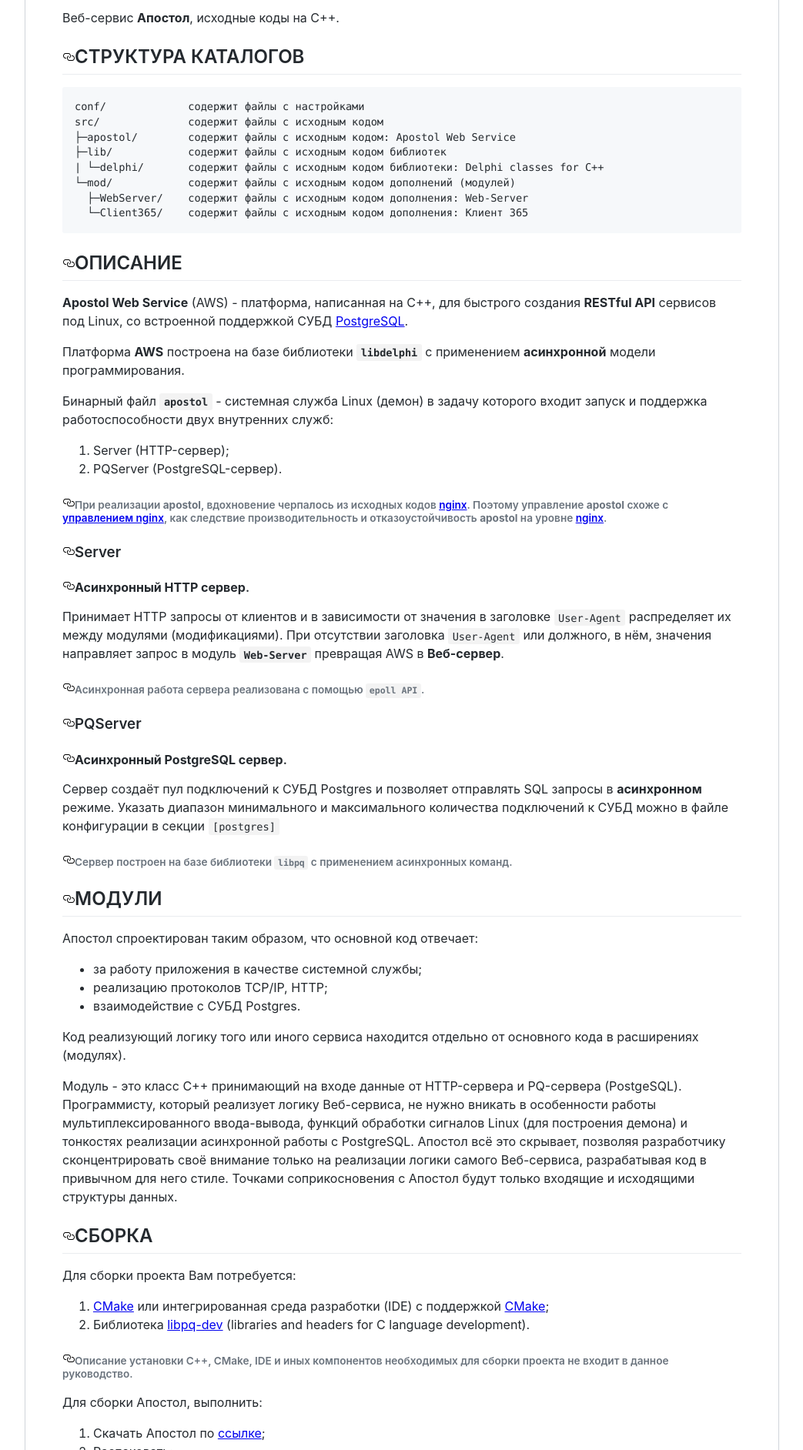
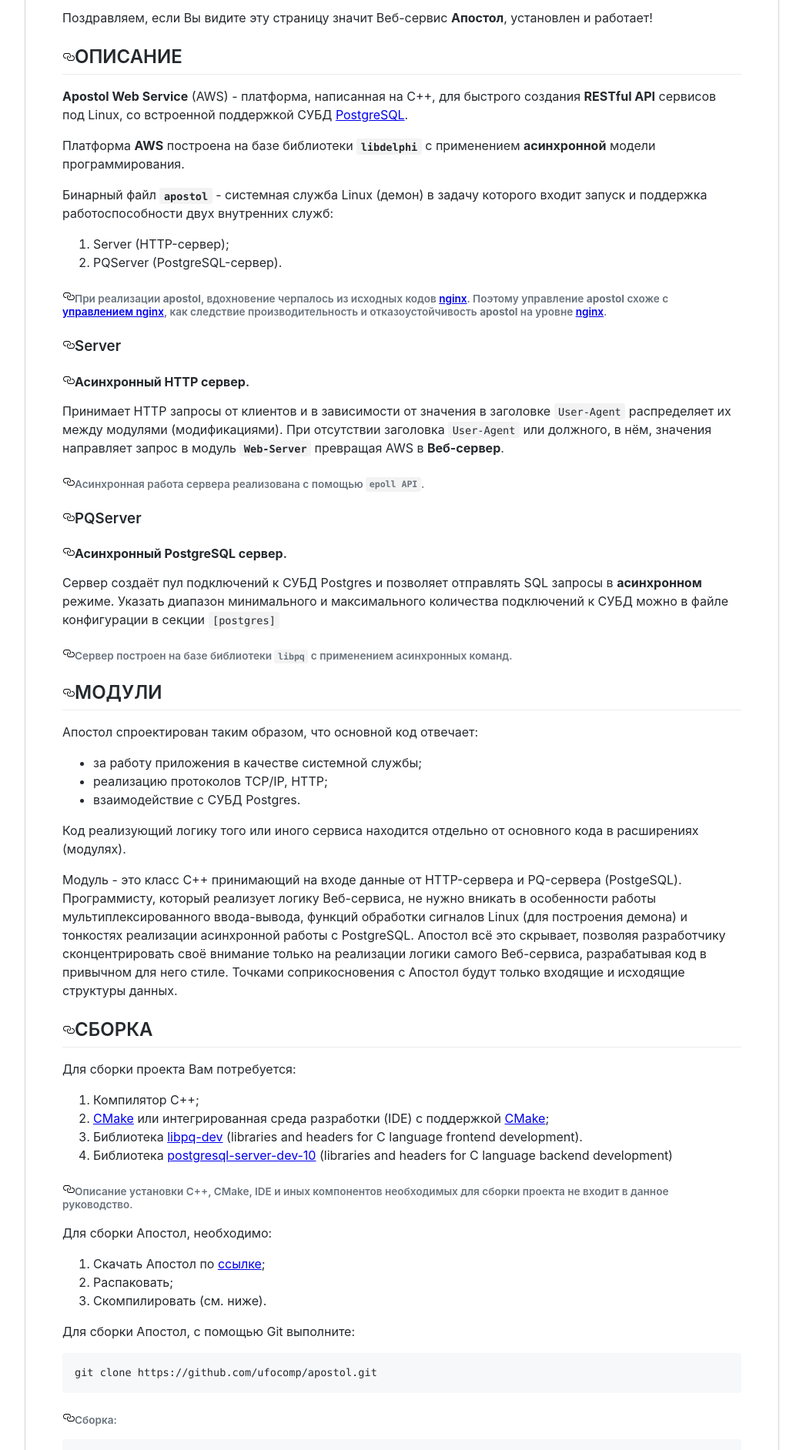
Before and after one commit to apostoldevel/apostol, a plain HTML site: page doc/www/index.html in a window 1280 px wide. Shown: the part 139-2023 px from the top of the page at 77% size, without its empty margins (118-1161 px from the left). Drawn offline with Linux system fonts and the light colour scheme.

Commit message:
update: README.md

```diff
--- a/doc/www/index.html
+++ b/doc/www/index.html
@@ -212,22 +212,12 @@
         <div id="readme" class="Box Box--condensed instapaper_body md js-code-block-container">
         <div class="Box-header d-flex flex-items-center flex-justify-between px-2">
                 <h3 class="Box-title pr-3">
-                        Поздравляем, если Вы видите эту страницу значит Веб-сервис <strong>Апостол</strong>, установлен и работает!
+                        Welcome to Apostol Web Service
                 </h3>
         </div>
                 <div class="Box-body">
                         <article class="markdown-body entry-content p-5" itemprop="text"><h1><a id="user-content-apostol-web-service" class="anchor" aria-hidden="true" href="#apostol-web-service"><svg class="octicon octicon-link" viewBox="0 0 16 16" version="1.1" width="16" height="16" aria-hidden="true"><path fill-rule="evenodd" d="M4 9h1v1H4c-1.5 0-3-1.69-3-3.5S2.55 3 4 3h4c1.45 0 3 1.69 3 3.5 0 1.41-.91 2.72-2 3.25V8.59c.58-.45 1-1.27 1-2.09C10 5.22 8.98 4 8 4H4c-.98 0-2 1.22-2 2.5S3 9 4 9zm9-3h-1v1h1c1 0 2 1.22 2 2.5S13.98 12 13 12H9c-.98 0-2-1.22-2-2.5 0-.83.42-1.64 1-2.09V6.25c-1.09.53-2 1.84-2 3.25C6 11.31 7.55 13 9 13h4c1.45 0 3-1.69 3-3.5S14.5 6 13 6z"></path></svg></a>Apostol Web Service</h1>
-                        <p>Веб-сервис <strong>Апостол</strong>, исходные коды на C++.</p>
-                        <h2><a id="user-content-структура-каталогов" class="anchor" aria-hidden="true" href="#структура-каталогов"><svg class="octicon octicon-link" viewBox="0 0 16 16" version="1.1" width="16" height="16" aria-hidden="true"><path fill-rule="evenodd" d="M4 9h1v1H4c-1.5 0-3-1.69-3-3.5S2.55 3 4 3h4c1.45 0 3 1.69 3 3.5 0 1.41-.91 2.72-2 3.25V8.59c.58-.45 1-1.27 1-2.09C10 5.22 8.98 4 8 4H4c-.98 0-2 1.22-2 2.5S3 9 4 9zm9-3h-1v1h1c1 0 2 1.22 2 2.5S13.98 12 13 12H9c-.98 0-2-1.22-2-2.5 0-.83.42-1.64 1-2.09V6.25c-1.09.53-2 1.84-2 3.25C6 11.31 7.55 13 9 13h4c1.45 0 3-1.69 3-3.5S14.5 6 13 6z"></path></svg></a>СТРУКТУРА КАТАЛОГОВ</h2>
-                        <pre><code>conf/             содержит файлы с настройками
-src/              содержит файлы с исходным кодом
-├─apostol/        содержит файлы с исходным кодом: Apostol Web Service
-├─lib/            содержит файлы с исходным кодом библиотек
-| └─delphi/       содержит файлы с исходным кодом библиотеки: Delphi classes for C++
-└─mod/            содержит файлы с исходным кодом дополнений (модулей)
-  ├─WebServer/    содержит файлы с исходным кодом дополнения: Web-Server
-  └─Client365/    содержит файлы с исходным кодом дополнения: Клиент 365
-</code></pre>
+                                <p>Поздравляем, если Вы видите эту страницу значит Веб-сервис <strong>Апостол</strong>, установлен и работает!</p>
                                 <h2><a id="user-content-описание" class="anchor" aria-hidden="true" href="#описание"><svg class="octicon octicon-link" viewBox="0 0 16 16" version="1.1" width="16" height="16" aria-hidden="true"><path fill-rule="evenodd" d="M4 9h1v1H4c-1.5 0-3-1.69-3-3.5S2.55 3 4 3h4c1.45 0 3 1.69 3 3.5 0 1.41-.91 2.72-2 3.25V8.59c.58-.45 1-1.27 1-2.09C10 5.22 8.98 4 8 4H4c-.98 0-2 1.22-2 2.5S3 9 4 9zm9-3h-1v1h1c1 0 2 1.22 2 2.5S13.98 12 13 12H9c-.98 0-2-1.22-2-2.5 0-.83.42-1.64 1-2.09V6.25c-1.09.53-2 1.84-2 3.25C6 11.31 7.55 13 9 13h4c1.45 0 3-1.69 3-3.5S14.5 6 13 6z"></path></svg></a>ОПИСАНИЕ</h2>
                                 <p><strong>Apostol Web Service</strong> (AWS) - платформа, написанная на C++, для быстрого создания <strong>RESTful API</strong>
                                         сервисов под Linux, со встроенной поддержкой СУБД <a href="https://www.postgresql.org/" rel="nofollow">PostgreSQL</a>.</p>
@@ -263,25 +253,28 @@
                                         функций обработки сигналов Linux (для построения демона) и тонкостях реализации асинхронной работы с PostgreSQL.
                                         Апостол всё это скрывает, позволяя разработчику сконцентрировать своё внимание только на реализации логики самого
                                         Веб-сервиса, разрабатывая код в привычном для него стиле. Точками соприкосновения с Апостол будут только входящие
-                                и исходящими структуры данных.</p>
+                                        и исходящие структуры данных.</p>
                                 <h2><a id="user-content-сборка" class="anchor" aria-hidden="true" href="#сборка"><svg class="octicon octicon-link" viewBox="0 0 16 16" version="1.1" width="16" height="16" aria-hidden="true"><path fill-rule="evenodd" d="M4 9h1v1H4c-1.5 0-3-1.69-3-3.5S2.55 3 4 3h4c1.45 0 3 1.69 3 3.5 0 1.41-.91 2.72-2 3.25V8.59c.58-.45 1-1.27 1-2.09C10 5.22 8.98 4 8 4H4c-.98 0-2 1.22-2 2.5S3 9 4 9zm9-3h-1v1h1c1 0 2 1.22 2 2.5S13.98 12 13 12H9c-.98 0-2-1.22-2-2.5 0-.83.42-1.64 1-2.09V6.25c-1.09.53-2 1.84-2 3.25C6 11.31 7.55 13 9 13h4c1.45 0 3-1.69 3-3.5S14.5 6 13 6z"></path></svg></a>СБОРКА</h2>
                                 <p>Для сборки проекта Вам потребуется:</p>
                                 <ol>
+                                        <li>Компилятор C++;</li>
                                         <li><a href="https://cmake.org" rel="nofollow">CMake</a> или интегрированная среда разработки (IDE) с поддержкой <a href="https://cmake.org" rel="nofollow">CMake</a>;</li>
-                                <li>Библиотека <a href="https://www.postgresql.org/download/" rel="nofollow">libpq-dev</a> (libraries and headers for C language development).</li>
+                                        <li>Библиотека <a href="https://www.postgresql.org/download/" rel="nofollow">libpq-dev</a> (libraries and headers for C language frontend development).</li>
+                                        <li>Библиотека <a href="https://www.postgresql.org/download/" rel="nofollow">postgresql-server-dev-10</a> (libraries and headers for C language backend development)</li>
                                 </ol>
                                 <h6><a id="user-content-описание-установки-c-cmake-ide-и-иных-компонентов-необходимых-для-сборки-проекта-не-входит-в-данное-руководство" class="anchor" aria-hidden="true" href="#описание-установки-c-cmake-ide-и-иных-компонентов-необходимых-для-сборки-проекта-не-входит-в-данное-руководство"><svg class="octicon octicon-link" viewBox="0 0 16 16" version="1.1" width="16" height="16" aria-hidden="true"><path fill-rule="evenodd" d="M4 9h1v1H4c-1.5 0-3-1.69-3-3.5S2.55 3 4 3h4c1.45 0 3 1.69 3 3.5 0 1.41-.91 2.72-2 3.25V8.59c.58-.45 1-1.27 1-2.09C10 5.22 8.98 4 8 4H4c-.98 0-2 1.22-2 2.5S3 9 4 9zm9-3h-1v1h1c1 0 2 1.22 2 2.5S13.98 12 13 12H9c-.98 0-2-1.22-2-2.5 0-.83.42-1.64 1-2.09V6.25c-1.09.53-2 1.84-2 3.25C6 11.31 7.55 13 9 13h4c1.45 0 3-1.69 3-3.5S14.5 6 13 6z"></path></svg></a>Описание установки C++, CMake, IDE и иных компонентов необходимых для сборки проекта не входит в данное руководство.</h6>
-                        <p>Для сборки Апостол, выполнить:</p>
+                                <p>Для сборки Апостол, необходимо:</p>
                                 <ol>
                                         <li>Скачать Апостол по <a href="https://github.com/ufocomp/apostol/archive/master.zip">ссылке</a>;</li>
                                         <li>Распаковать;</li>
                                         <li>Скомпилировать (см. ниже).</li>
                                 </ol>
-                        <p>Для сборки Апостол, с помощью Git выполнить:</p>
+                                <p>Для сборки Апостол, с помощью Git выполните:</p>
                                 <pre><code>git clone https://github.com/ufocomp/apostol.git
 </code></pre>
-                        <p>Скомпилировать:</p>
+                                <h6><a id="user-content-сборка-1" class="anchor" aria-hidden="true" href="#сборка-1"><svg class="octicon octicon-link" viewBox="0 0 16 16" version="1.1" width="16" height="16" aria-hidden="true"><path fill-rule="evenodd" d="M4 9h1v1H4c-1.5 0-3-1.69-3-3.5S2.55 3 4 3h4c1.45 0 3 1.69 3 3.5 0 1.41-.91 2.72-2 3.25V8.59c.58-.45 1-1.27 1-2.09C10 5.22 8.98 4 8 4H4c-.98 0-2 1.22-2 2.5S3 9 4 9zm9-3h-1v1h1c1 0 2 1.22 2 2.5S13.98 12 13 12H9c-.98 0-2-1.22-2-2.5 0-.83.42-1.64 1-2.09V6.25c-1.09.53-2 1.84-2 3.25C6 11.31 7.55 13 9 13h4c1.45 0 3-1.69 3-3.5S14.5 6 13 6z"></path></svg></a>Сборка:</h6>
                                 <pre><code>cd apostol
+cmake -DCMAKE_BUILD_TYPE=Release -G "CodeBlocks - Unix Makefiles" . -B cmake-build-release
 cmake --build cmake-build-release --target apostol -- -j 4
 </code></pre>
                                 <h2><a id="user-content-установка" class="anchor" aria-hidden="true" href="#установка"><svg class="octicon octicon-link" viewBox="0 0 16 16" version="1.1" width="16" height="16" aria-hidden="true"><path fill-rule="evenodd" d="M4 9h1v1H4c-1.5 0-3-1.69-3-3.5S2.55 3 4 3h4c1.45 0 3 1.69 3 3.5 0 1.41-.91 2.72-2 3.25V8.59c.58-.45 1-1.27 1-2.09C10 5.22 8.98 4 8 4H4c-.98 0-2 1.22-2 2.5S3 9 4 9zm9-3h-1v1h1c1 0 2 1.22 2 2.5S13.98 12 13 12H9c-.98 0-2-1.22-2-2.5 0-.83.42-1.64 1-2.09V6.25c-1.09.53-2 1.84-2 3.25C6 11.31 7.55 13 9 13h4c1.45 0 3-1.69 3-3.5S14.5 6 13 6z"></path></svg></a>УСТАНОВКА</h2>
@@ -363,7 +356,6 @@
                                         </tbody>
                                 </table>
                         </article>
-        </div>
-</div>
+                </div></div>
 </body>
 </html>
```
Also changed, not shown: README.md, 1 other file. Lines whose indentation alone changed are shown as unchanged.
